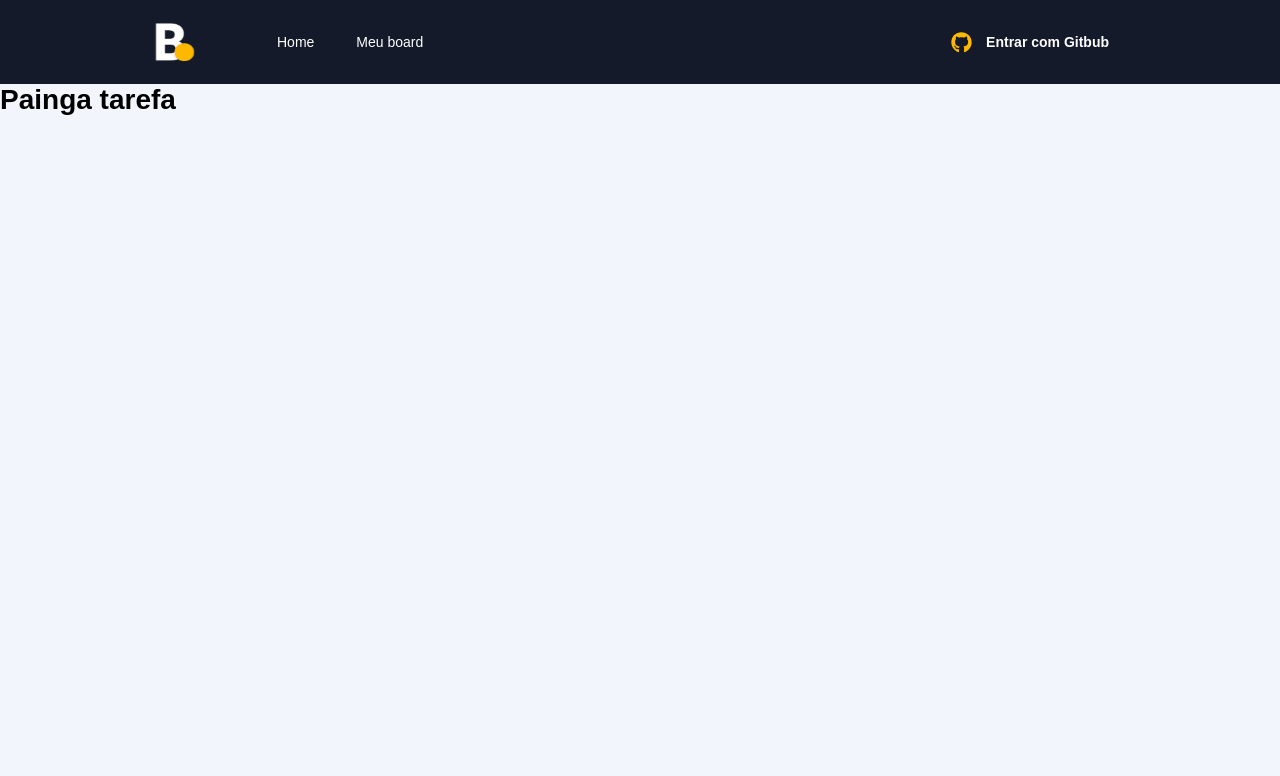
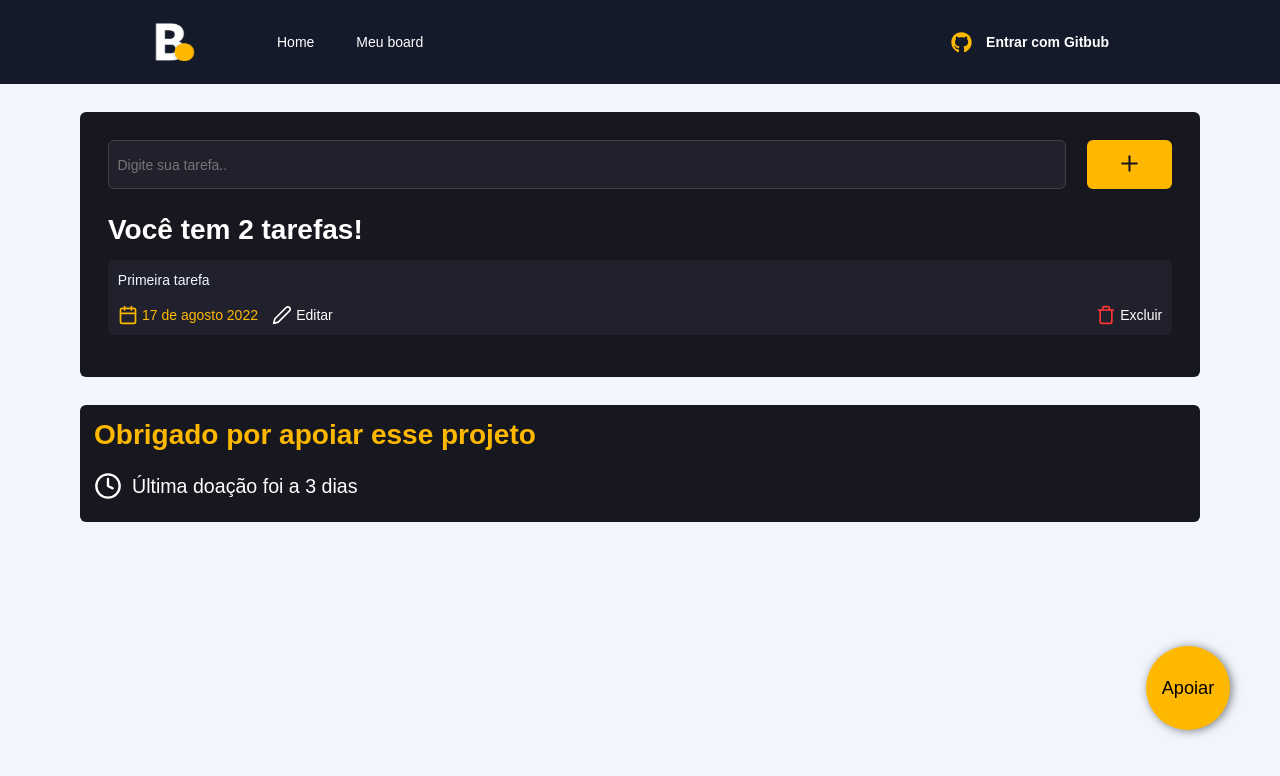
Before and after one commit to orloke/board, a Next.js app: page /board in a window 1280 px wide. Shown: the top 776 px of the page. Built offline with nearby package versions, Linux system fonts and the light colour scheme.

Commit message:
build page board

```diff
--- /dev/null
+++ b/src/components/SupportButton/index.tsx
@@ -0,0 +1,12 @@
+import Link from 'next/link'
+import styles from './styles.module.scss'
+
+export const SupportButton = () => {
+  return (
+    <div className={styles.doanteContainer}>
+        <Link href ='/donate'>
+            <button>Apoiar</button>
+        </Link>
+    </div>
+  )
+}
--- /dev/null
+++ b/src/components/SupportButton/styles.module.scss
@@ -0,0 +1,21 @@
+.doanteContainer{
+    position: absolute;
+    bottom: 70px;
+    right: 50px;
+    z-index: 99;
+
+    button{
+        border: none;
+        background-color: #ffb800;
+        width: 6rem;
+        height: 6rem;
+        border-radius: 50%;
+        font-size: 1.3rem;
+        filter: drop-shadow(2px 1px 5px rgba(0,0,0,0.5));
+        transition: transform 0.2s;
+
+        &:hover{
+            transform: scale(1.2);
+        }
+    }
+}
--- a/src/pages/board/index.tsx
+++ b/src/pages/board/index.tsx
@@ -1,11 +1,62 @@
-import styles from  './styles.module.scss'
+import Head from "next/head";
+import { FiCalendar, FiClock, FiEdit, FiEdit2, FiPlus, FiTrash } from "react-icons/fi";
+import { SupportButton } from "../../components/SupportButton";
+import styles from "./styles.module.scss";
 
-const Board= () => {
+const Board = () => {
   return (
-    <main>
-        <h1>Painga tarefa</h1>
-    </main>
-  )
-}
+    <>
+      <Head>
+        <title>Minhas Tarefas - Board</title>
+      </Head>
+      <main className={styles.container}>
+        <form>
+          <input type="text" placeholder="Digite sua tarefa.." />
+          <button type="submit">
+            <FiPlus size={25} color="#17181f" />
+          </button>
+        </form>
 
-export default Board
+        <h1>Você tem 2 tarefas!</h1>
+
+        <section>
+          <article className={styles.taskList}>
+            <p>Primeira tarefa</p>
+            <div className={styles.actions}>
+              <div>
+                <div>
+                  <FiCalendar size={20} color="#ffb800" />
+                  <time>17 de agosto 2022</time>
+                </div>
+                <button>
+                  <FiEdit2 size={20} color="white" />
+                  <span>Editar</span>
+                </button>
+              </div>
+
+              <button>
+                <FiTrash size={20} color="#ff3636" />
+                <span>Excluir</span>
+              </button>
+            </div>
+          </article>
+        </section>
+      </main>
+      <div className={styles.vipContainer} >
+        <h3>
+            Obrigado por apoiar esse projeto
+        </h3>
+        <div>
+            <FiClock size={28} color="white" />
+            <time>
+                Última doação foi a 3 dias
+            </time>
+        </div>
+      </div>
+
+      <SupportButton/>
+    </>
+  );
+};
+
+export default Board;
--- a/src/pages/board/styles.module.scss
+++ b/src/pages/board/styles.module.scss
@@ -0,0 +1,113 @@
+.container{
+    max-width: 1120px;
+    margin: 2rem auto;
+    padding: 2rem;
+    background-color: #17181f;
+    border-radius: 6px;
+
+    form{
+        display: flex;
+        justify-content: center;
+        // align-items: center;
+
+        input{
+            width: 90%;
+            height: 3.5rem;
+            background-color: #20212c;
+            border: 1px solid #424242;
+            border-radius: 6px;
+            padding: 0.2rem 0.6rem;
+            color: white;
+        }
+
+        button{
+            margin-left: 2%;
+            width: 8%;
+            border: none;
+            background-color: #ffb800;
+            border-radius: 6px;
+        }
+    }
+
+    h1{
+        color: #fff;
+        margin-top: 1.8rem;
+    }
+}
+
+.taskList{
+    background-color: #20212c;
+    margin: 1rem 0;
+    padding: 0.7rem;
+    border-radius: 6px;
+
+    p{
+        cursor: pointer;
+        color: #f2f6fc;
+        font-size: 1rem;
+        line-height: 150%;
+    }
+
+    .actions{
+        width: 100%;
+        display: flex;
+        justify-content: space-between;
+        margin-top: 1rem;
+
+        div{
+            display: flex;
+            align-items: center;
+
+            time{
+                color: #ffb800;
+                margin-left: 0.3rem;
+                margin-right: 1rem;
+            }
+        }
+
+        button{
+            background: transparent;
+            border: none;
+            display: flex;
+            align-items: center;
+
+            // & + button{
+            //     margin-left: 10px;
+            // }
+
+            span{
+                margin-left:0.3rem;
+                color: white;
+            }
+
+            &:hover{
+                filter: brightness(0.7);
+            }
+        }
+    }
+}
+
+.vipContainer{
+    max-width: 1120px;
+    margin: 1rem auto;
+    padding: 1rem;
+    background-color: #17181f;
+    border-radius: 6px;
+
+    h3{
+        color: #ffb800;
+        font-size: 2rem;
+    }
+
+    div{
+        margin-top: 1rem;
+        display: flex;
+        align-items: center;
+
+        time{
+            color: white;
+            font-size: 1.4rem;
+            padding: 10px;
+        }
+    }
+}
```
